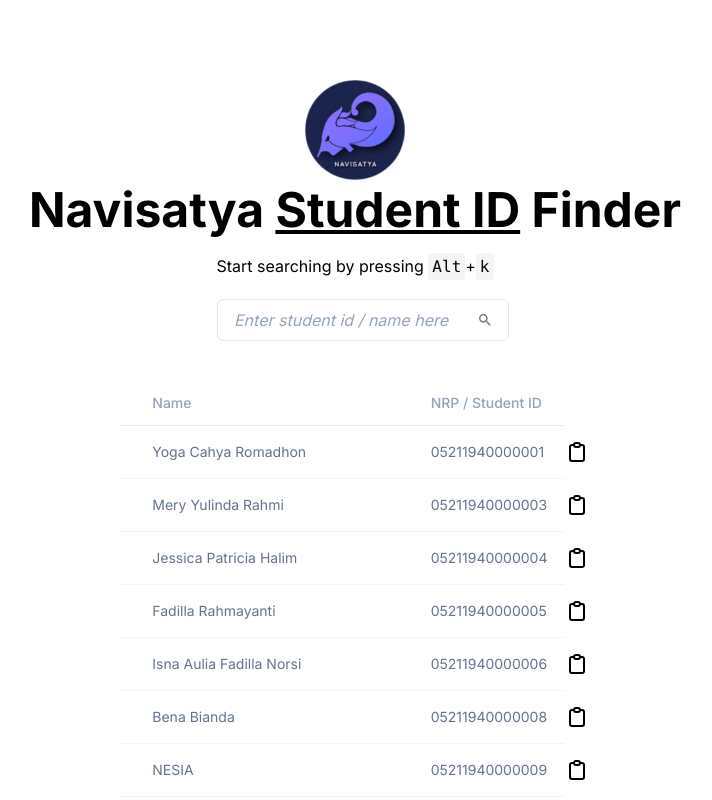
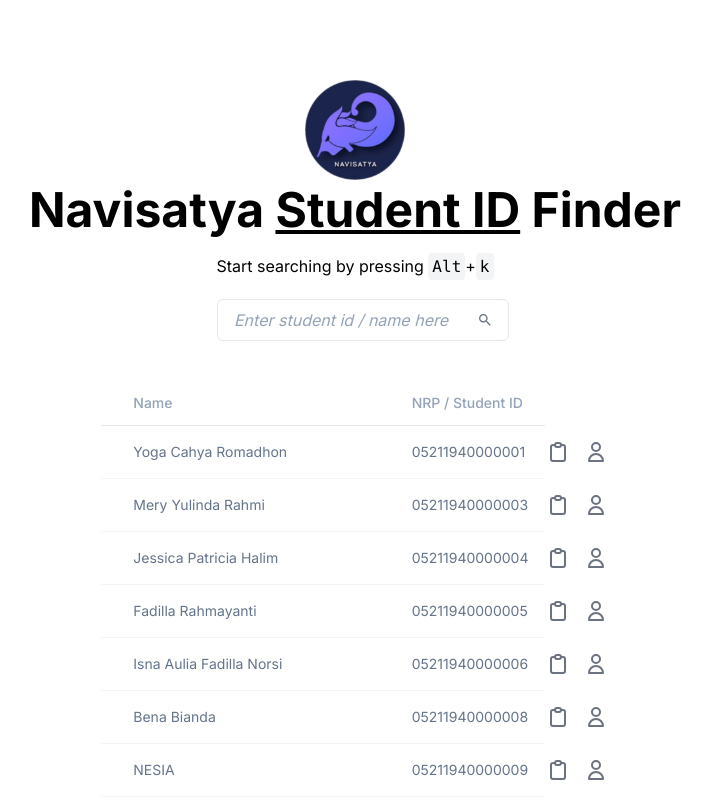
Before and after one commit to mrasyadc/navisatya-nrp, a Next.js app: page / in a window 1280 px wide. Shown: the top 800 px of the page, without its empty margins (285-997 px from the left). Built offline with nearby package versions, Linux system fonts and the light colour scheme.

Commit message:
add clipboard functionality and notification popup

```diff
--- a/components/Table.js
+++ b/components/Table.js
@@ -1,3 +1,5 @@
+import { toast } from "react-hot-toast";
+
 export default function Table({ students }) {
   return (
     <div className="relative rounded-xl overflow-auto">
@@ -25,8 +27,12 @@
                   </td>
                   <td>
                     <svg
+                      onClick={() => {
+                        navigator.clipboard.writeText(student.nrp);
+                        toast.success(`Copied ${student.nrp} to clipboard`);
+                      }}
                       xmlns="http://www.w3.org/2000/svg"
-                      className="h-6 w-6"
+                      className="h-6 w-6 text-gray-500 hover:text-black"
                       fill="none"
                       viewBox="0 0 24 24"
                       stroke="currentColor"
@@ -39,6 +45,26 @@
                       />
                     </svg>
                   </td>
+                  <td>
+                    <svg
+                      onClick={() => {
+                        navigator.clipboard.writeText(student.name);
+                        toast.success(`Copied ${student.name} to clipboard`);
+                      }}
+                      xmlns="http://www.w3.org/2000/svg"
+                      className="h-6 w-6 ml-3 text-gray-500 hover:text-black"
+                      fill="none"
+                      viewBox="0 0 24 24"
+                      stroke="currentColor"
+                      strokeWidth={2}
+                    >
+                      <path
+                        strokeLinecap="round"
+                        strokeLinejoin="round"
+                        d="M16 7a4 4 0 11-8 0 4 4 0 018 0zM12 14a7 7 0 00-7 7h14a7 7 0 00-7-7z"
+                      />
+                    </svg>
+                  </td>
                 </tr>
               );
             })}
--- a/package.json
+++ b/package.json
@@ -13,7 +13,8 @@
     "daisyui": "^2.13.6",
     "next": "^12.1.4",
     "react": "18.0.0",
-    "react-dom": "18.0.0"
+    "react-dom": "18.0.0",
+    "react-hot-toast": "^2.2.0"
   },
   "devDependencies": {
     "@tailwindcss/forms": "^0.5.0",
--- a/pages/index.js
+++ b/pages/index.js
@@ -5,6 +5,7 @@
 import { useFocus } from "../hooks/useFocus";
 import { useKeyPress } from "../hooks/useKeyPress";
 const { studentsData } = require("../data/students.json");
+import { Toaster, toast } from "react-hot-toast";
 
 export default function Home() {
   const [inputRef, setFocus] = useFocus();
@@ -34,6 +35,8 @@
   };
 
   return (
+    <>
+      <Toaster position="bottom-center" reverseOrder={true} />
       <div>
         <Head>
           <title>Navisatya NRP Finder</title>
@@ -91,5 +94,6 @@
           </div>
         </main>
       </div>
+    </>
   );
 }
```
Also changed, not shown: 1 other file (tests, documents, lock files or other folders). Lines whose indentation alone changed are shown as unchanged.
